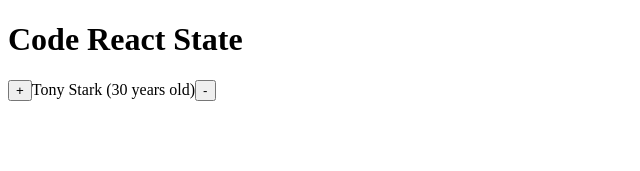
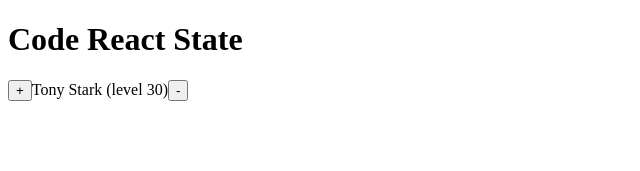
Before and after one commit to impactbyte-learn/code-react-redux, a React (Create React App) app: page / in a window 1280 px wide. Shown: the top 171 px of the page, without its empty margins (0-640 px from the left). Built offline with nearby package versions, Linux system fonts and the light colour scheme.

Commit message:
Refine Profile component props

```diff
--- a/src/App.js
+++ b/src/App.js
@@ -6,7 +6,7 @@ class App extends React.Component {
   state = {
     user: {
       name: 'Tony Stark',
-      age: 30
+      level: 30
     }
   }
 
--- a/src/Profile.js
+++ b/src/Profile.js
@@ -1,27 +1,33 @@
 import React from 'react'
+import PropTypes from 'prop-types'
 
 class Profile extends React.Component {
-  incrementAge = () => {
-    console.log('increment age')
+  incrementLevel = () => {
+    console.log('Increment Level')
   }
 
-  decrementAge = () => {
-    console.log('decrement age')
+  decrementLevel = () => {
+    console.log('Decrement Level')
   }
 
   render() {
-    const { name, age } = this.props.user
+    const { name, level } = this.props.user
 
     return (
       <div>
-        <button onClick={this.incrementAge}>+</button>
+        <button onClick={this.incrementLevel}>+</button>
         <span>
-          {name} ({age} years old)
+          {name} (level {level})
         </span>
-        <button onClick={this.decrementAge}>-</button>
+        <button onClick={this.decrementLevel}>-</button>
       </div>
     )
   }
 }
 
+Profile.propTypes = {
+  name: PropTypes.string,
+  level: PropTypes.number
+}
+
 export default Profile
--- a/src/index.js
+++ b/src/index.js
@@ -11,7 +11,7 @@ const render = Component => {
   ReactDOM.render(
     // Wrap App inside AppContainer
     <AppContainer>
-      <App />
+      <Component />
     </AppContainer>,
     document.getElementById('root')
   )
```
